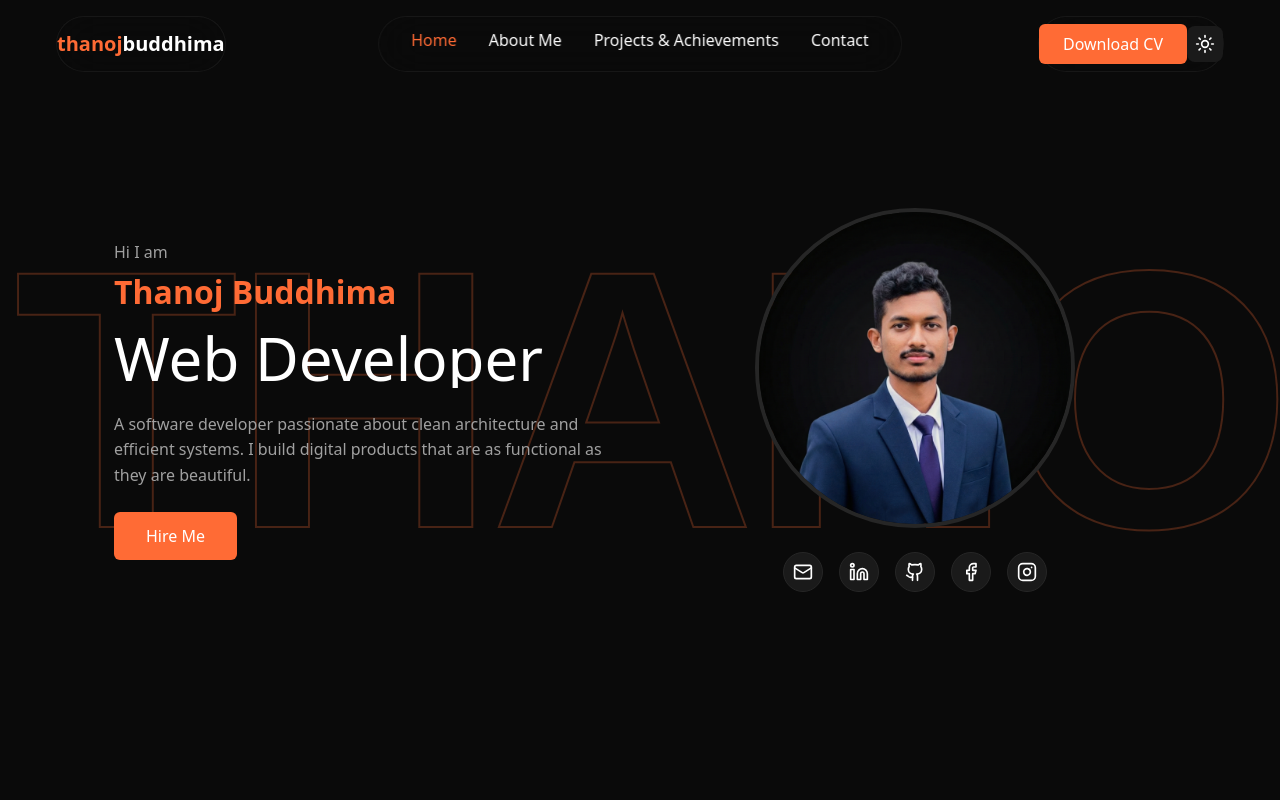
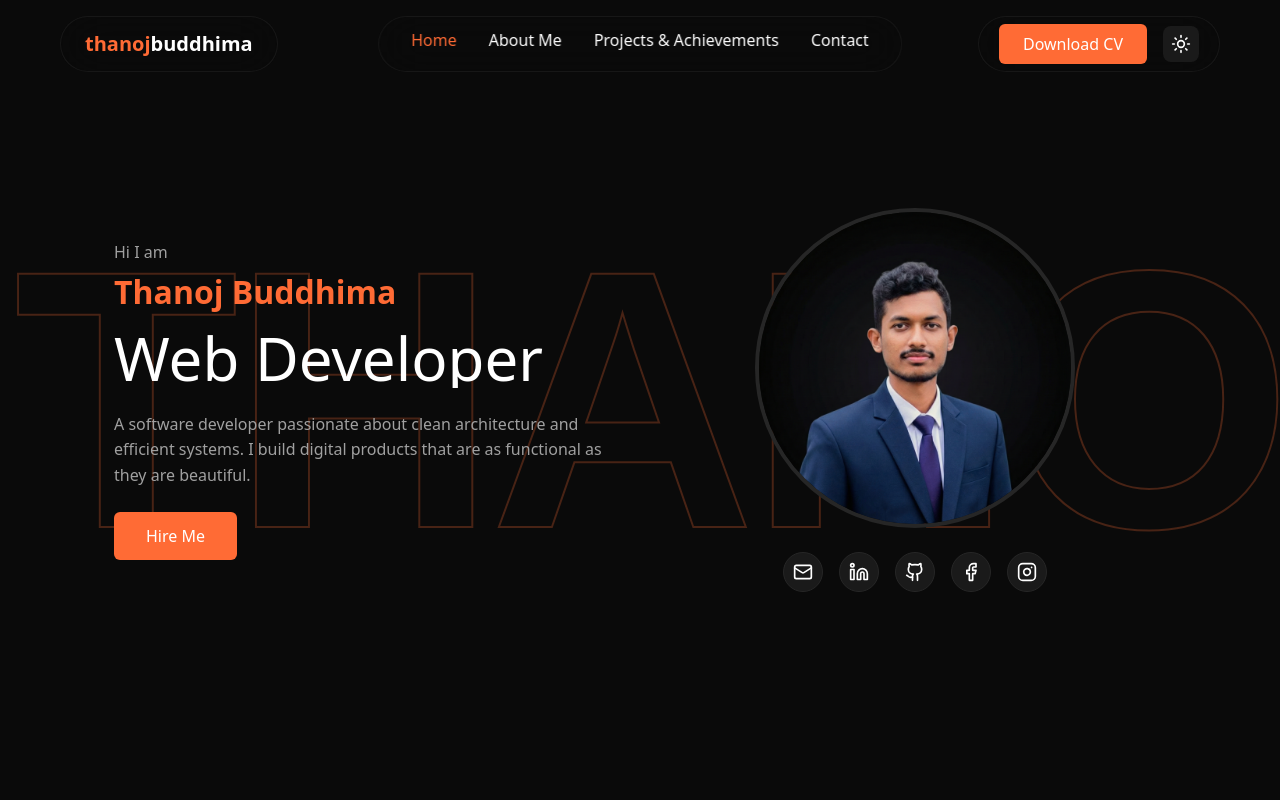
Before and after one commit to ThanojBuddhima/ThanojBuddhima.github.io, a React (Vite) app: page / in a window 1280 px wide. Shown: the top 800 px of the page. Built offline with nearby package versions, Linux system fonts and the light colour scheme.

Commit message:
fix: make navbar explicitly clickable and add inline padding

```diff
--- a/src/components/Header.tsx
+++ b/src/components/Header.tsx
@@ -68,11 +68,12 @@ export function Header({ isDarkMode, toggleDarkMode, isMobileDevice = false }: H
       animate={{ y: 0 }}
       transition={{ duration: 0.5, ease: [0.22, 1, 0.36, 1] }}
     >
-      <nav style={{ maxWidth: '1200px', margin: '0 auto', padding: '0 16px' }} className="relative">
+      <nav style={{ maxWidth: '1200px', margin: '0 auto', padding: '0 20px' }} className="relative">
         <div className="flex items-center justify-between h-14">
           {/* Logo */}
           <motion.div
-            className={`gap-2 cursor-pointer ${islandClass} px-5 lg:px-6`}
+            className={`cursor-pointer ${islandClass}`}
+            style={{ padding: '0 24px', gap: '8px', pointerEvents: 'auto' }}
             onClick={() => scrollToSection('hero')}
             whileHover={{ scale: 1.05 }}
             whileTap={{ scale: 0.95 }}
@@ -84,7 +85,10 @@ export function Header({ isDarkMode, toggleDarkMode, isMobileDevice = false }: H
           </motion.div>
 
           {/* Desktop Navigation */}
-          <div className={`hidden lg:flex absolute left-1/2 -translate-x-1/2 space-x-8 px-8 ${islandClass}`}>
+          <div
+            className={`hidden lg:flex absolute left-1/2 -translate-x-1/2 ${islandClass}`}
+            style={{ padding: '0 32px', gap: '32px', pointerEvents: 'auto' }}
+          >
             {navItems.map((item, index) => (
               <motion.button
                 key={item.id}
@@ -118,7 +122,10 @@ export function Header({ isDarkMode, toggleDarkMode, isMobileDevice = false }: H
           </div>
 
           {/* Download CV & Theme Toggle */}
-          <div className={`space-x-2 md:space-x-4 ${islandClass} px-2 md:pl-4`}>
+          <div
+            className={islandClass}
+            style={{ padding: '0 20px', gap: '16px', pointerEvents: 'auto' }}
+          >
             {/* Download CV Button */}
             <motion.button
               onClick={() => {
```
